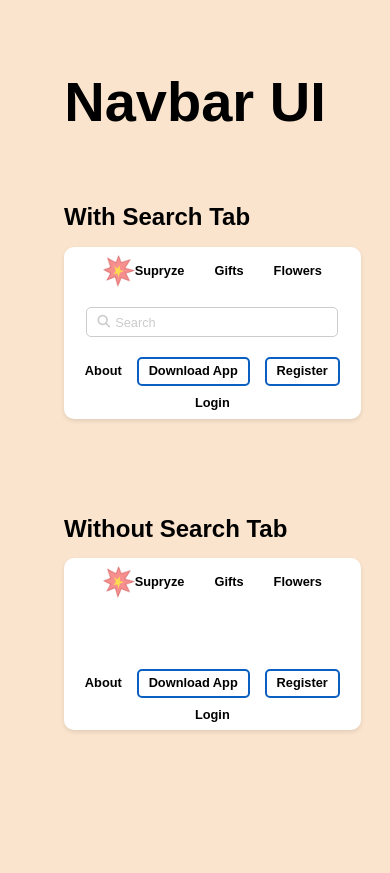
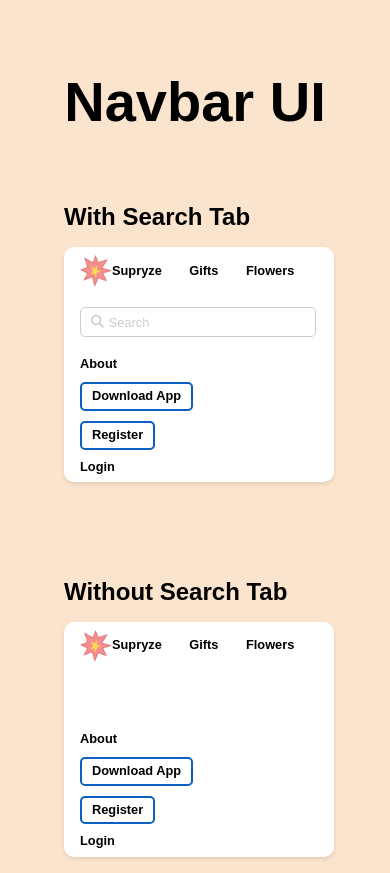
Before and after one commit to brunolucero19/navbar-ui, a plain HTML site: page index.html in a window 390 px wide. Before the commit the page ends 844 px from the top, so only its background shows below. Drawn offline with Linux system fonts and the light colour scheme.

Commit message:
Se cambió el responsive para pantallas de ancho máximo 480px.

```diff
--- a/css/responsive.css
+++ b/css/responsive.css
@@ -24,13 +24,26 @@
         flex-wrap: nowrap;
         flex-direction: column;
         gap: 20px;
+        justify-content: center;
+        align-items: start;
+        width: 90%;
     }
     .nav_bar_ui_right{
         gap: 10px;
-        flex-wrap: wrap;
+        flex-direction: column;
+        align-items: start;
+        padding: 0;
     }
     .nav_bar_ui_left{
-        gap: 30px;
+        gap: 10px;
         justify-content: space-between;
+        width: 90%;
     }
+    .search-container{
+        width: 90%;
+    }
+    .search-container > input{
+       width: 90%;
+    }
+
 }
```
